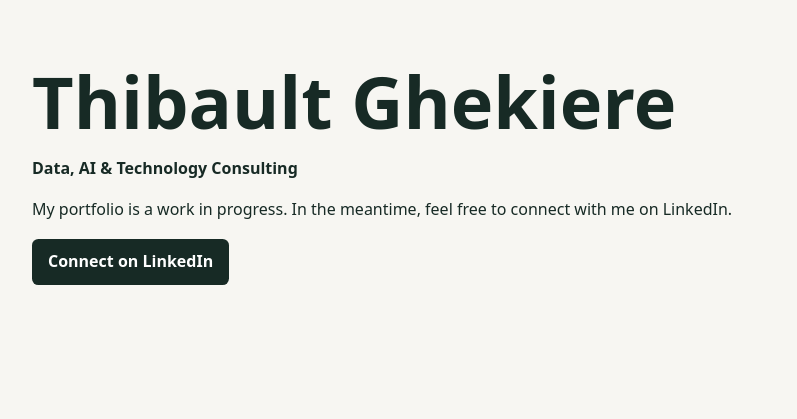
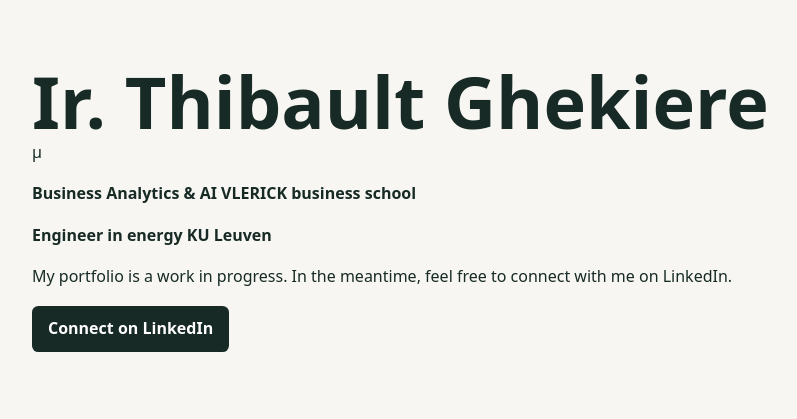
Before and after one commit to ThibaultG132/ThibaultG132.github.io, a plain HTML site: page index.html in a window 1280 px wide. Shown: the whole page, without its empty margins (224-1021 px from the left). Drawn offline with Linux system fonts and the light colour scheme.

Commit message:
Update header and description in index.html

```diff
--- a/index.html
+++ b/index.html
@@ -46,8 +46,9 @@
 </head>
 <body>
   <main>
-    <h1>Thibault Ghekiere</h1>
-    <p><strong>Data, AI &amp; Technology Consulting</strong></p>
+    <h1>Ir. Thibault Ghekiere</h1>µ
+    <p><strong>Business Analytics &amp; AI VLERICK business school</strong></p>
+    <p><strong>Engineer in energy KU Leuven</strong></p>
     <p>My portfolio is a work in progress. In the meantime, feel free to connect with me on LinkedIn.</p>
     <a class="linkedin" href="https://be.linkedin.com/in/thibault-ghekiere">
       Connect on LinkedIn
```
